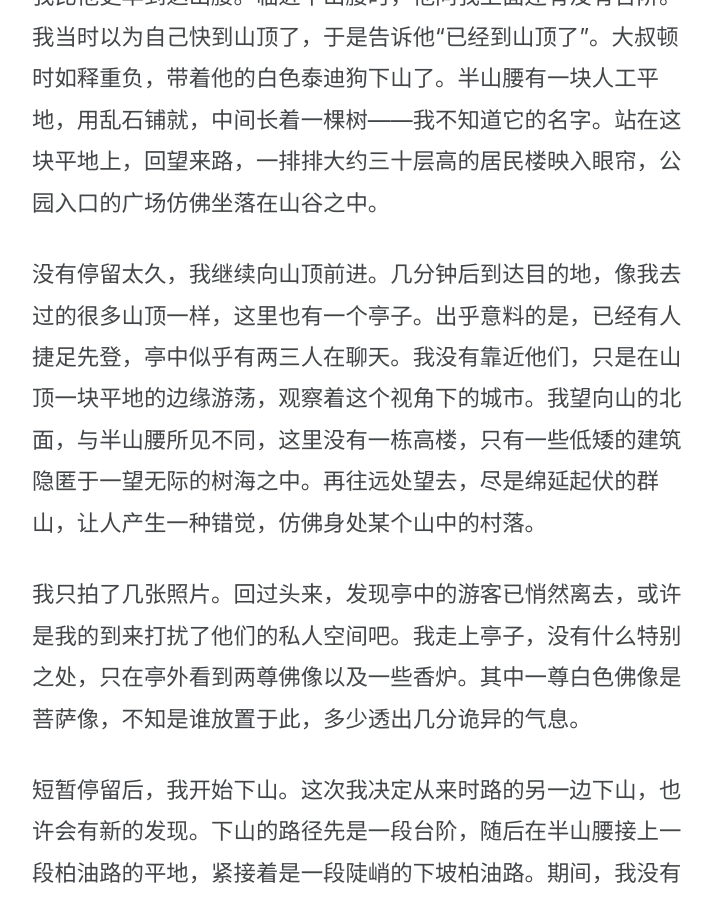
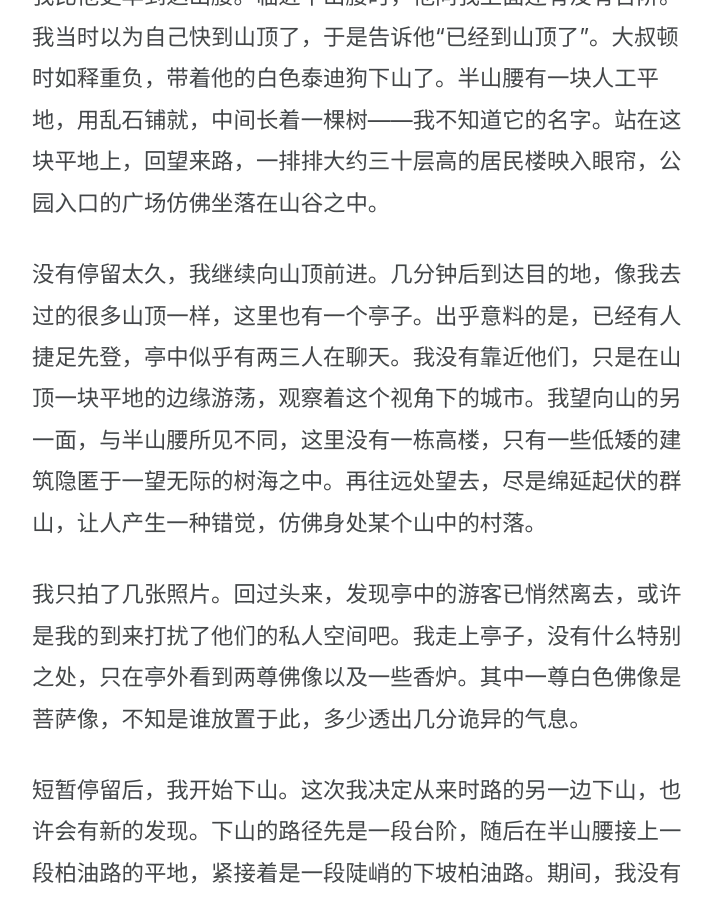
Before and after one commit to gaotianchi/gaotianchi.github.io, a Jekyll site: the page built from _posts/2025-05-23-walkers-monologue-in-the-park.md, in a window 1280 px wide and 900 px high, scrolled down 2295 px. Shown: the whole window, without its empty margins (278-990 px from the left). Built offline with Jekyll 4.4.1, drawn with Linux system fonts in a browser that asks for light colours; comment, search, counter and statistics services are not loaded.

Commit message:
vault backup: 2025-05-24 19:48:21

```diff
--- a/_posts/2025-05-23-walkers-monologue-in-the-park.md
+++ b/_posts/2025-05-23-walkers-monologue-in-the-park.md
@@ -28,7 +28,7 @@
 
 稍作停留后，我向山顶进发。途中经过公园的标志性建筑——由白色大理石雕刻而成的菩萨手掌。与我同行的只有一位遛狗的大叔，我比他更早到达山腰。临近半山腰时，他问我上面还有没有台阶。我当时以为自己快到山顶了，于是告诉他“已经到山顶了”。大叔顿时如释重负，带着他的白色泰迪狗下山了。半山腰有一块人工平地，用乱石铺就，中间长着一棵树——我不知道它的名字。站在这块平地上，回望来路，一排排大约三十层高的居民楼映入眼帘，公园入口的广场仿佛坐落在山谷之中。
 
-没有停留太久，我继续向山顶前进。几分钟后到达目的地，像我去过的很多山顶一样，这里也有一个亭子。出乎意料的是，已经有人捷足先登，亭中似乎有两三人在聊天。我没有靠近他们，只是在山顶一块平地的边缘游荡，观察着这个视角下的城市。我望向山的北面，与半山腰所见不同，这里没有一栋高楼，只有一些低矮的建筑隐匿于一望无际的树海之中。再往远处望去，尽是绵延起伏的群山，让人产生一种错觉，仿佛身处某个山中的村落。
+没有停留太久，我继续向山顶前进。几分钟后到达目的地，像我去过的很多山顶一样，这里也有一个亭子。出乎意料的是，已经有人捷足先登，亭中似乎有两三人在聊天。我没有靠近他们，只是在山顶一块平地的边缘游荡，观察着这个视角下的城市。我望向山的另一面，与半山腰所见不同，这里没有一栋高楼，只有一些低矮的建筑隐匿于一望无际的树海之中。再往远处望去，尽是绵延起伏的群山，让人产生一种错觉，仿佛身处某个山中的村落。
 
 我只拍了几张照片。回过头来，发现亭中的游客已悄然离去，或许是我的到来打扰了他们的私人空间吧。我走上亭子，没有什么特别之处，只在亭外看到两尊佛像以及一些香炉。其中一尊白色佛像是菩萨像，不知是谁放置于此，多少透出几分诡异的气息。
 
```
